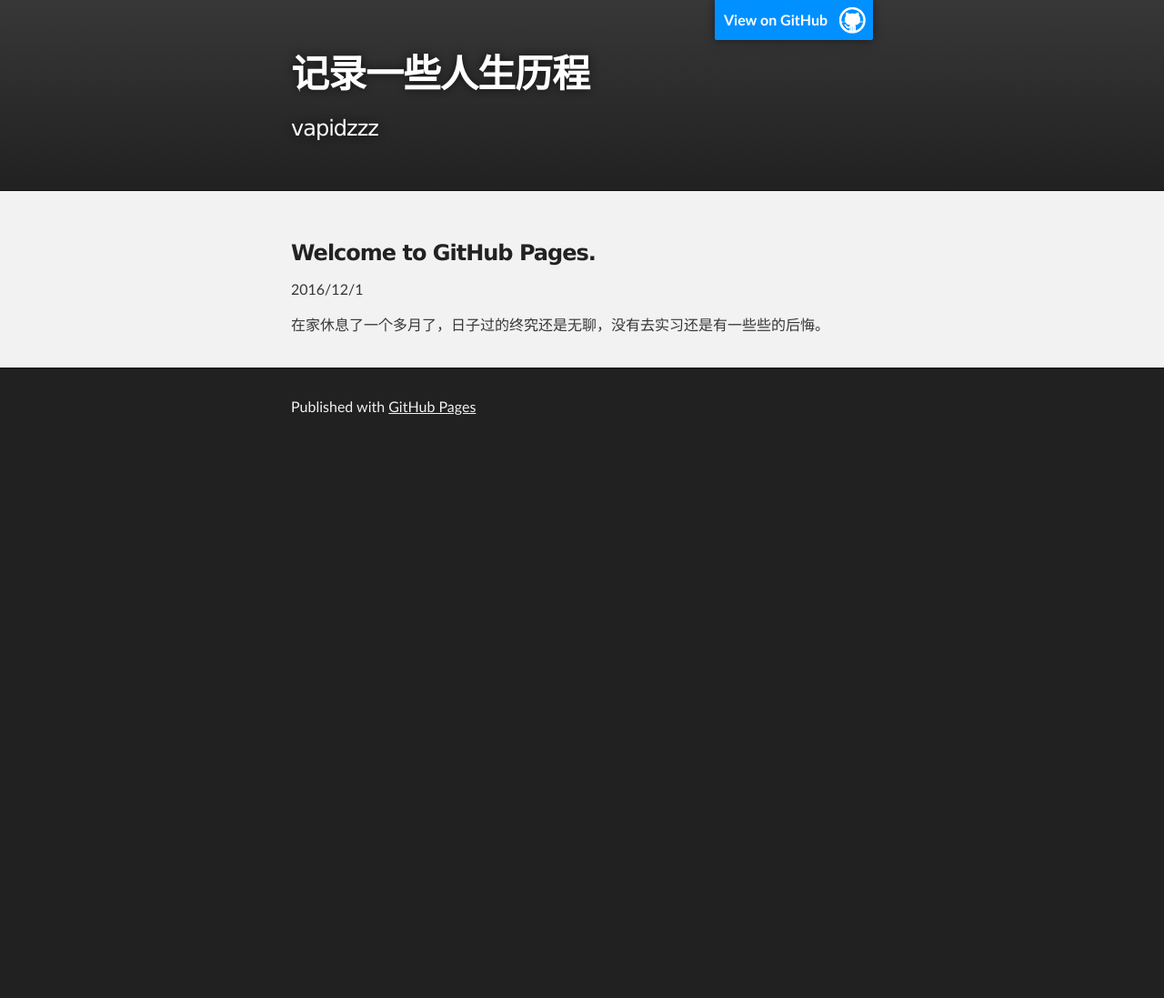
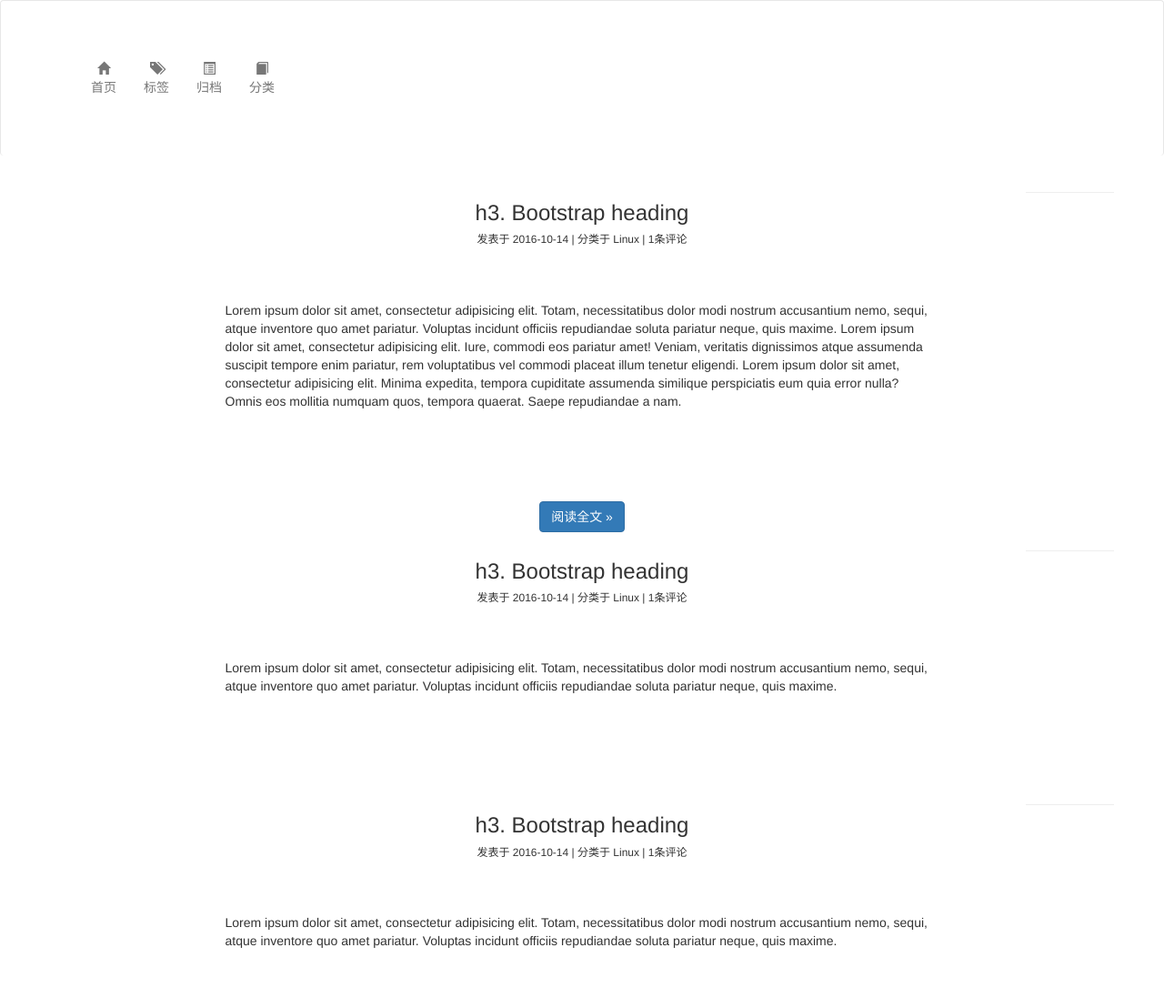
Before and after one commit to vapidzzz/vapidzzz.github.io, a plain HTML site: page index.html in a window 1280 px wide. Shown: the whole page at 91% size. Before the commit the page ends 800 px from the top, so only its background shows below. Drawn offline with nearby package versions, Linux system fonts and the light colour scheme.

Commit message:
Update index.html

```diff
--- a/index.html
+++ b/index.html
@@ -1,49 +1,116 @@
 <!DOCTYPE html>
-<html>
+<html lang="en">
+<head>
+	<meta charset="UTF-8">
+	<title>vapidzzz 的博客</title>
+	<meta name="viewport" content="width=device-width, initial-scale=1">
+	<!-- 新 Bootstrap 核心 CSS 文件 -->
+	<link rel="stylesheet" href="http://cdn.bootcss.com/bootstrap/3.3.0/css/bootstrap.min.css">
 
-  <head>
-    <meta charset='utf-8'>
-    <meta http-equiv="X-UA-Compatible" content="chrome=1">
-    <meta name="description" content="记录一些人生历程 : vapidzzz">
+	<!-- jQuery文件。务必在bootstrap.min.js 之前引入 -->
+	<script src="http://cdn.bootcss.com/jquery/1.11.1/jquery.min.js"></script>
 
-    <link rel="stylesheet" type="text/css" media="screen" href="stylesheets/stylesheet.css">
+	<!-- 最新的 Bootstrap 核心 JavaScript 文件 -->
+	<script src="http://cdn.bootcss.com/bootstrap/3.3.0/js/bootstrap.min.js"></script>
+</head>
+<body>
 
-    <title>记录一些人生历程</title>
-  </head>
+<nav class="navbar navbar-default" role="navigation">
+  <div class="container">
+    <!-- Brand and toggle get grouped for better mobile display -->
+    <div class="navbar-header">
+      <button type="button" class="navbar-toggle collapsed" data-toggle="collapse" data-target="#navbar-collapse">
+        <span class="sr-only">Toggle navigation</span>
+        <span class="icon-bar"></span>
+        <span class="icon-bar"></span>
+        <span class="icon-bar"></span>
+      </button>
+    </div>
+    <div class="collapse navbar-collapse" id="navbar-collapse">
+      <ul class="nav navbar-nav" style="margin-top: 50px;">
+        <li><a href=""><span class="glyphicon glyphicon-home"></span><br>首页</a></li>
+		<li><a href=""><span class="glyphicon glyphicon-tags"></span><br>标签</a></li>
+		<li><a href=""><span class="glyphicon glyphicon-list-alt"></span><br>归档</a></li>
+		<li><a href=""><span class="glyphicon glyphicon-book"></span><br>分类</a></li>
+      </ul>
+    </div>
+  </div>
+</nav>
 
-  <body>
+<div class="container">
+	<div class="row">
+		<div class="col-lg-offset-1 col-lg-10">
+			<div class="article">
+				<h3>h3. Bootstrap heading</h3>
+				<h6>发表于 2016-10-14 | 分类于 Linux  |  1条评论</h6>
+				<article>
+					Lorem ipsum dolor sit amet, consectetur adipisicing elit. Totam, necessitatibus dolor modi nostrum accusantium nemo, sequi, atque inventore quo amet pariatur. Voluptas incidunt officiis repudiandae soluta pariatur neque, quis maxime. Lorem ipsum dolor sit amet, consectetur adipisicing elit. Iure, commodi eos pariatur amet! Veniam, veritatis dignissimos atque assumenda suscipit tempore enim pariatur, rem voluptatibus vel commodi placeat illum tenetur eligendi. Lorem ipsum dolor sit amet, consectetur adipisicing elit. Minima expedita, tempora cupiditate assumenda similique perspiciatis eum quia error nulla? Omnis eos mollitia numquam quos, tempora quaerat. Saepe repudiandae a nam.
+				</article>
+			</div>
+			<div style="text-align: center;">
+				<a class="btn btn-primary" href="#">阅读全文 »</a>
+			</div>
+		</div>
+		<hr>
+	</div>
 
-    <!-- HEADER -->
-    <div id="header_wrap" class="outer">
-        <header class="inner">
-          <a id="forkme_banner" href="https://github.com/vapidzzz">View on GitHub</a>
+	<div class="row">
+		<div class="col-lg-offset-1 col-lg-10">
+			<div class="article">
+				<h3>h3. Bootstrap heading</h3>
+				<h6>发表于 2016-10-14 | 分类于 Linux  |  1条评论</h6>
+				<article>
+					Lorem ipsum dolor sit amet, consectetur adipisicing elit. Totam, necessitatibus dolor modi nostrum accusantium nemo, sequi, atque inventore quo amet pariatur. Voluptas incidunt officiis repudiandae soluta pariatur neque, quis maxime.
+				</article>
+			</div>
+		</div>
+		<hr>
+	</div>
 
-          <h1 id="project_title">记录一些人生历程</h1>
-          <h2 id="project_tagline">vapidzzz</h2>
+	<div class="row">
+		<div class="col-lg-offset-1 col-lg-10">
+			<div class="article">
+				<h3>h3. Bootstrap heading</h3>
+				<h6>发表于 2016-10-14 | 分类于 Linux  |  1条评论</h6>
+				<article>
+					Lorem ipsum dolor sit amet, consectetur adipisicing elit. Totam, necessitatibus dolor modi nostrum accusantium nemo, sequi, atque inventore quo amet pariatur. Voluptas incidunt officiis repudiandae soluta pariatur neque, quis maxime.
+				</article>
+			</div>
+		</div>
+		<hr>
+	</div>
 
-        </header>
-    </div>
+</div>
+</body>
+</html>
 
-    <!-- MAIN CONTENT -->
-    <div id="main_content_wrap" class="outer">
-      <section id="main_content" class="inner">
-        <h3>
-<a id="welcome-to-github-pages" class="anchor" href="#welcome-to-github-pages" aria-hidden="true"><span aria-hidden="true" class="octicon octicon-link"></span></a>Welcome to GitHub Pages.</h3>
+<style>
 
-<p>2016/12/1</p>
 
-<p>在家休息了一个多月了，日子过的终究还是无聊，没有去实习还是有一些些的后悔。</p>
-      </section>
-    </div>
+	.nav {
+		text-align: center;
+		margin-bottom: 50px;
+	}
 
-    <!-- FOOTER  -->
-    <div id="footer_wrap" class="outer">
-      <footer class="inner">
-        <p>Published with <a href="https://pages.github.com">GitHub Pages</a></p>
-      </footer>
-    </div>
+	.navbar-default {
+		background-color: #fff;
+		border-bottom: none;
+	}
+
+
+	h3, h6{
+		text-align: center;
+	}
+
+	.article {
+		margin: 30px;
+		padding-bottom: 20px;
+	}
+
+	article {
+		padding: 50px;
+	}
 
 
 
-  </body>
-</html>
+</style>
```
